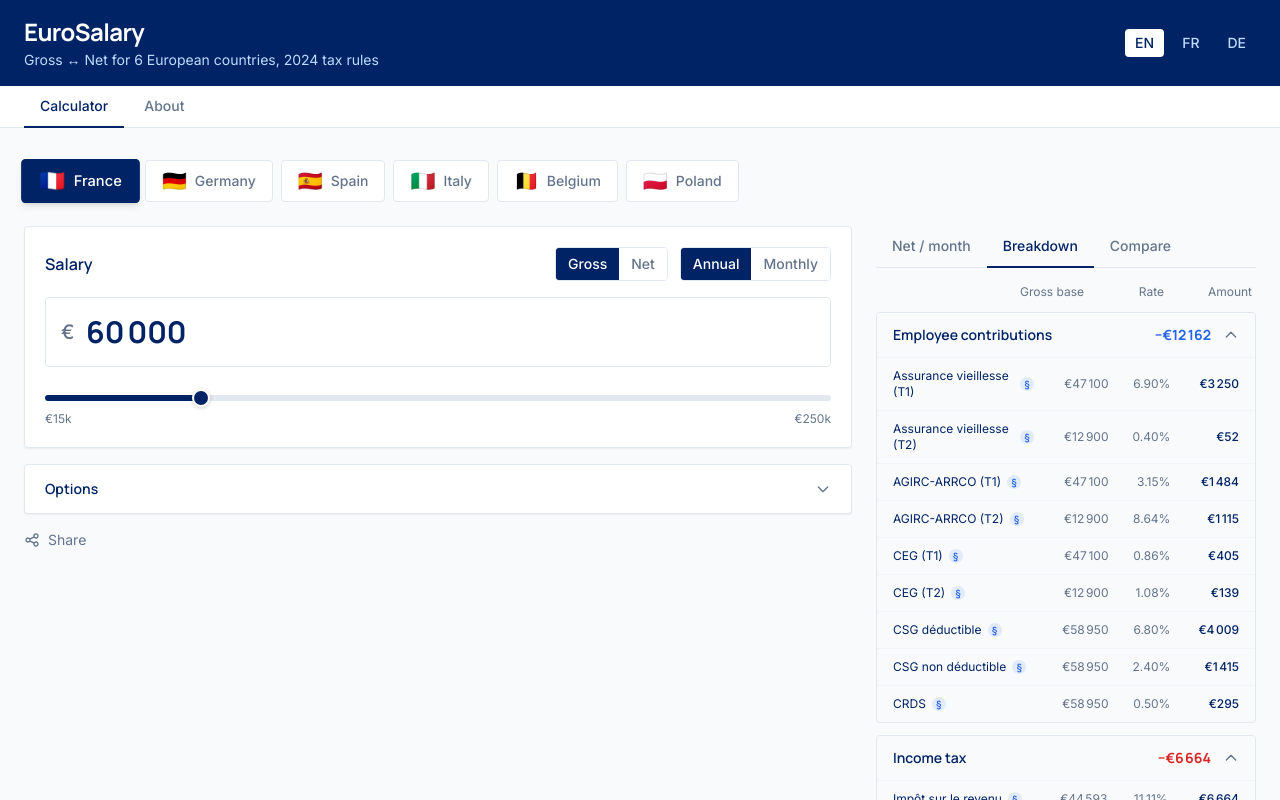
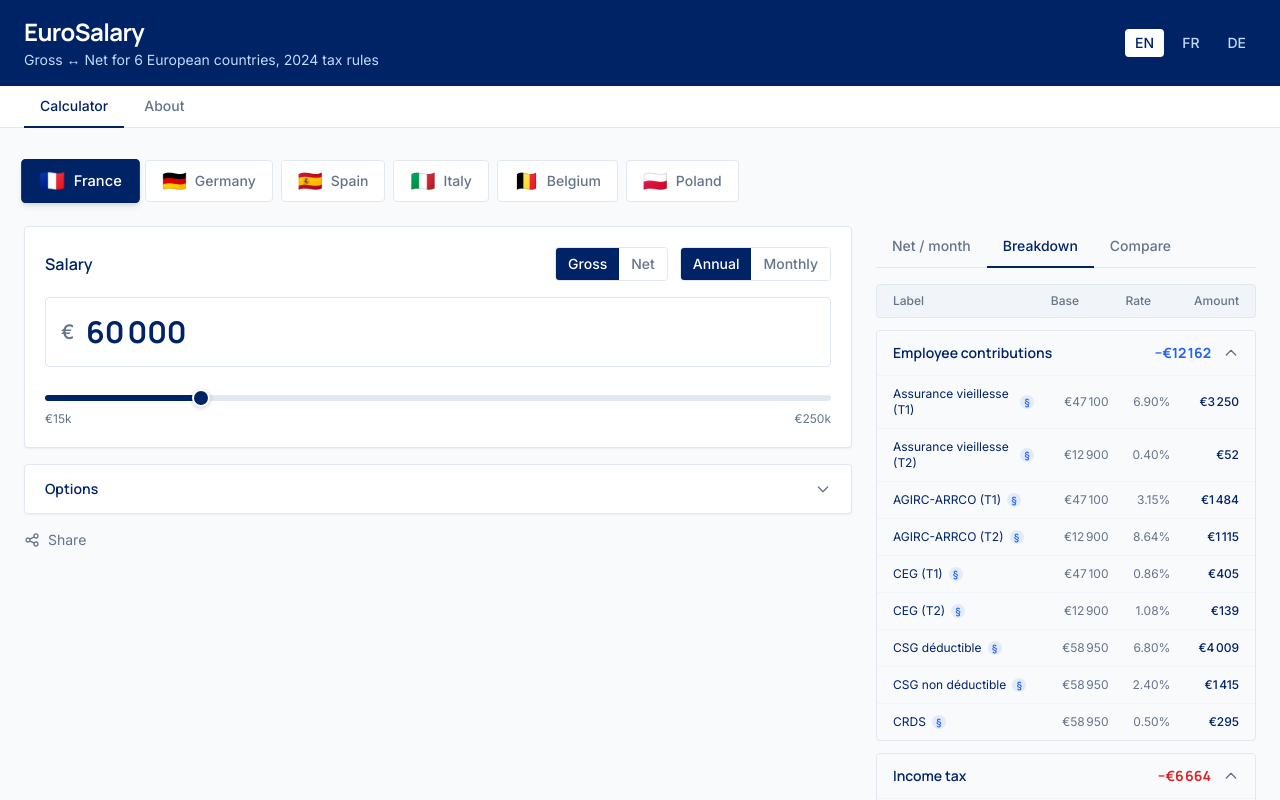
Before and after one commit to 0-nira-0/euro-salary, a React (Vite) app: page / in a window 1280 px wide. Both pictures are taken after a click on the button "Breakdown". Shown: the top 800 px of the page. Built offline with nearby package versions, Linux system fonts and the light colour scheme.

Commit message:
style(ui): improve BreakdownTable column headers

```diff
--- a/src/components/calculator/BreakdownTable.tsx
+++ b/src/components/calculator/BreakdownTable.tsx
@@ -87,12 +87,11 @@ export function BreakdownTable({ result }: BreakdownTableProps) {
 
   return (
     <div className="space-y-3">
-      <div className="flex items-center gap-2 px-1 mb-1">
-        <span className="text-xs font-body text-neutral flex-1 text-right pr-2 hidden sm:block">
-          {t('input.gross')} base
-        </span>
-        <span className="text-xs font-body text-neutral w-16 text-right hidden sm:block">Rate</span>
-        <span className="text-xs font-body text-neutral w-20 text-right">Amount</span>
+      <div className="flex items-center gap-2 px-4 py-2 bg-slate-100 rounded border border-slate-200 mb-1">
+        <span className="text-xs font-body text-neutral font-medium flex-1">Label</span>
+        <span className="text-xs font-body text-neutral font-medium w-24 text-right hidden sm:block">Base</span>
+        <span className="text-xs font-body text-neutral font-medium w-16 text-right hidden sm:block">Rate</span>
+        <span className="text-xs font-body text-neutral font-medium w-20 text-right">Amount</span>
       </div>
 
       <Section
```
